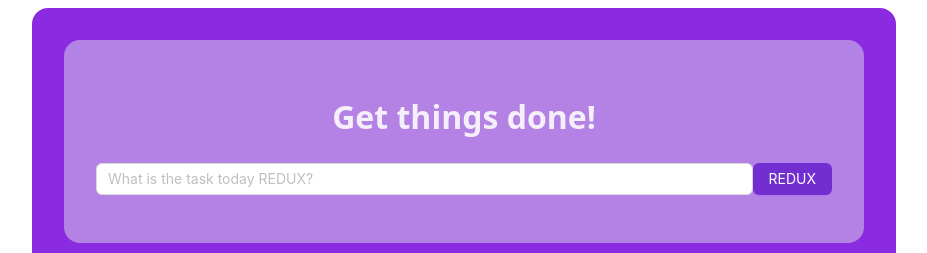
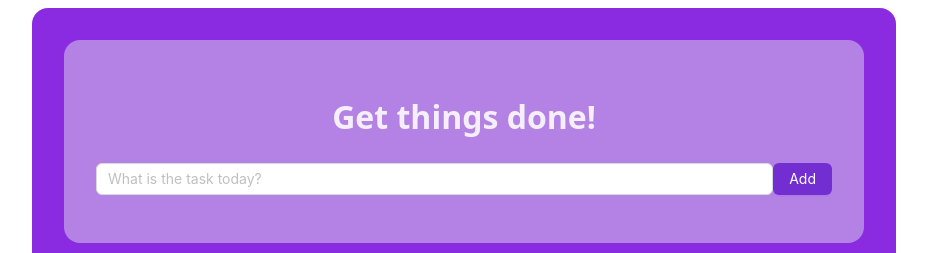
Before and after one commit to AlexaYashchuk/todo-list, a React (Vite) app: page /todo-list/addTodo in a window 1280 px wide. Shown: the top 253 px of the page, without its empty margins (176-1103 px from the left). Built offline with nearby package versions, Linux system fonts and the light colour scheme.

Commit message:
add redux

```diff
--- a/src/components/AddTodo.jsx
+++ b/src/components/AddTodo.jsx
@@ -5,7 +5,7 @@ import "../App.css";
 import { withLogger } from "./withLogger";
 import { Link } from "react-router-dom";
 import { useDispatch } from "react-redux";
-import { addToDoActions } from "../redux/actions/addTodoActions";
+import { addToDoActions } from "../redux/actions/todoActions";
 
 export const AddToDo = ({ log }) => {
   const inputRef = useRef(null);
@@ -41,14 +41,14 @@ export const AddToDo = ({ log }) => {
             ref={inputRef}
             onMouseEnter={inputFocus}
             maxLength="50"
-            placeholder="What is the task today REDUX?"
+            placeholder="What is the task today?"
             type="text"
             value={task}
             onChange={(e) => setTask(e.target.value)}
             onKeyUp={handleAddTodoEnter}
           />
           <Button color="purple" variant="solid" onClick={handleAddTodo}>
-            REDUX
+            Add
           </Button>
         </div>
         <LogListTodo />
--- a/src/components/ListTodo.jsx
+++ b/src/components/ListTodo.jsx
@@ -9,7 +9,7 @@ import {
   doneTodoAction,
   editTodoAction,
   updateTodoAction,
-} from "../redux/actions/addTodoActions";
+} from "../redux/actions/todoActions";
 
 const ListTodo = ({ log }) => {
   const inputRefEdit = useRef(null);
--- a/src/redux/reducers/todoReducer.js
+++ b/src/redux/reducers/todoReducer.js
@@ -4,7 +4,7 @@ import {
   DONE_TODO,
   EDIT_TODO,
   UPDATE_TODO,
-} from "../actions/addTodoActions";
+} from "../actions/todoActions";
 
 const initialState = {
   toDoList: [],
```
Also changed, not shown: src/redux/actions/todoActions.js (renamed from src/redux/actions/addTodoActions.js).
